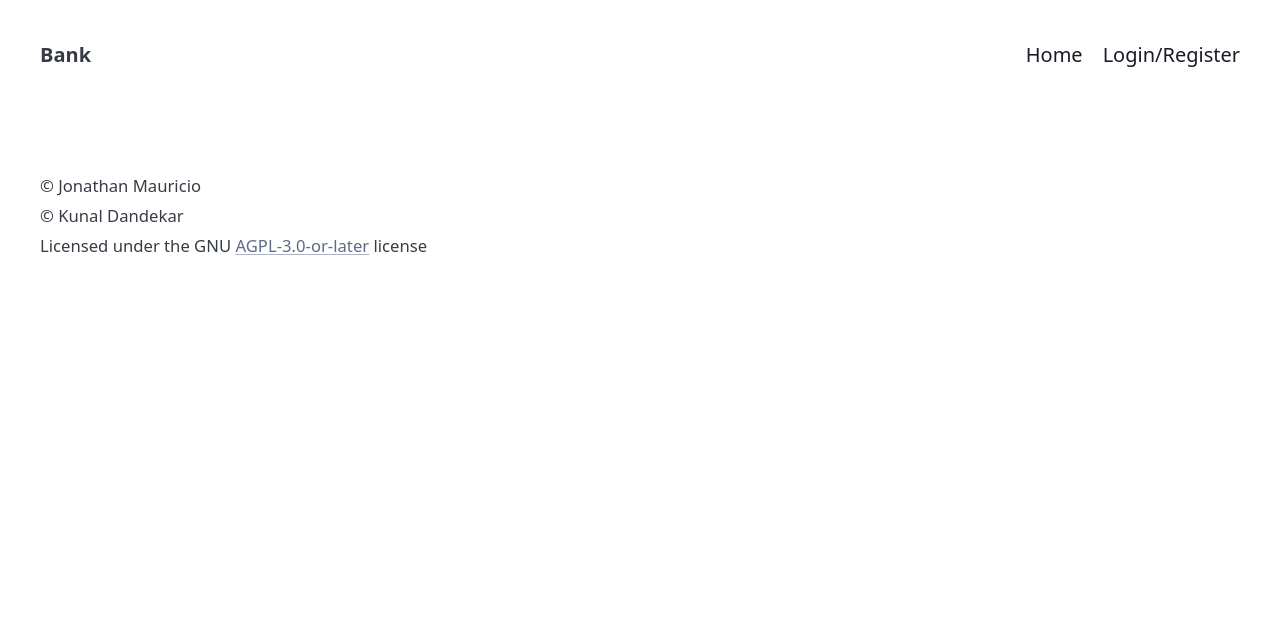
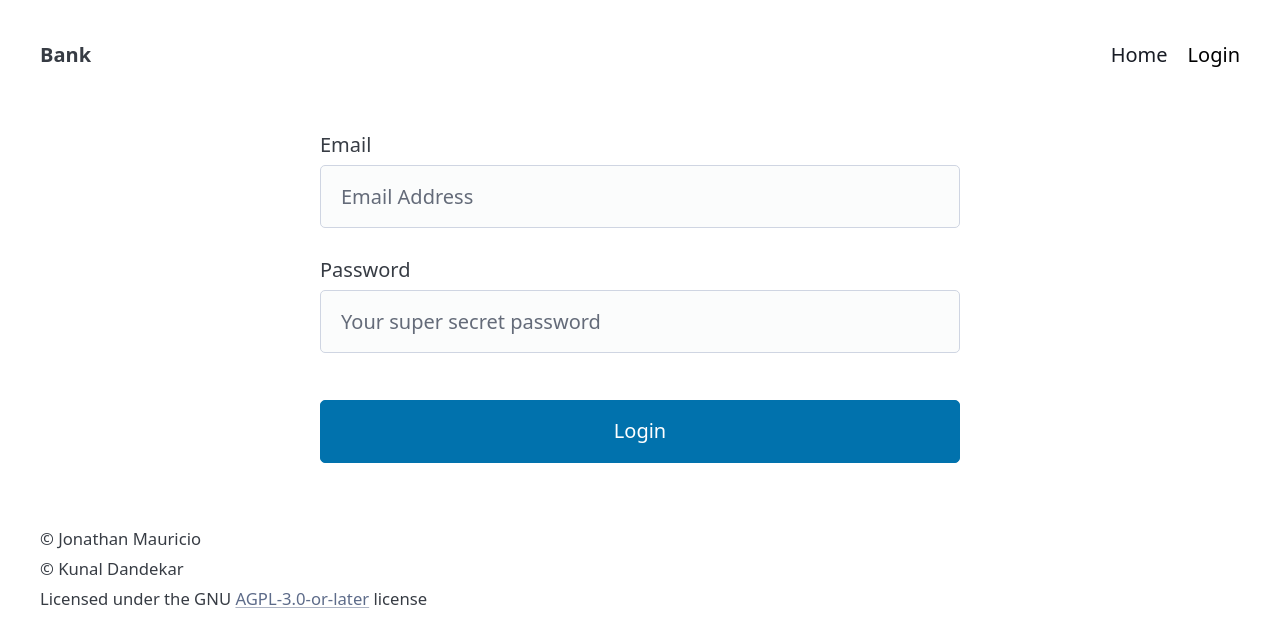
Before and after one commit to CodeGeneration2526/banking-app, a Vue app in the folder frontend/: page /login in a window 1280 px wide. Shown: the top 644 px of the page. Built offline with nearby package versions, Linux system fonts and the light colour scheme; the HTML template or start-up script is replaced by a standard one.

Commit message:
adding more pages (404) and better CSS for login

```diff
--- a/frontend/src/App.vue
+++ b/frontend/src/App.vue
@@ -8,7 +8,7 @@
             </ul>
             <ul>
                 <li><RouterLink to="/" class="contrast">Home</RouterLink></li>
-                <li><RouterLink to="/authenticate" class="contrast">Login/Register</RouterLink></li>
+                <li><RouterLink to="/login" class="contrast">Login</RouterLink></li>
             </ul>
         </nav>
     </header>
--- /dev/null
+++ b/frontend/src/pages/LoginPage.vue
@@ -0,0 +1,23 @@
+<template>
+    <form>
+      <fieldset>
+        <label>
+          Email
+          <input name="first_name" placeholder="Email Address" autocomplete="off" />
+        </label>
+        <label>
+          Password
+          <input type="password" name="password" placeholder="Your super secret password" autocomplete="off" />
+        </label>
+      </fieldset>
+
+      <input type="submit" value="Login" />
+    </form>
+</template>
+
+<style scoped>
+form {
+    max-width: 32rem;
+    margin: 0 auto;
+}
+</style>
--- a/frontend/src/pages/LoginRegisterPage.vue
+++ /dev/null
@@ -1,28 +0,0 @@
-<template>
-    <form>
-      <fieldset>
-        <label>
-          First name
-          <input
-            name="first_name"
-            placeholder="First name"
-            autocomplete="given-name"
-          />
-        </label>
-        <label>
-          Email
-          <input
-            type="email"
-            name="email"
-            placeholder="Email"
-            autocomplete="email"
-          />
-        </label>
-      </fieldset>
-
-      <input
-        type="submit"
-        value="Subscribe"
-      />
-    </form>
-</template>
--- /dev/null
+++ b/frontend/src/pages/NotFoundPage.vue
@@ -0,0 +1,4 @@
+<template>
+    <h1>404: Page Not Found</h1>
+    <p>The page you are trying to access does not exist</p>
+</template>
```
Also changed, not shown: frontend/src/router/index.ts (+7 -3 lines).
